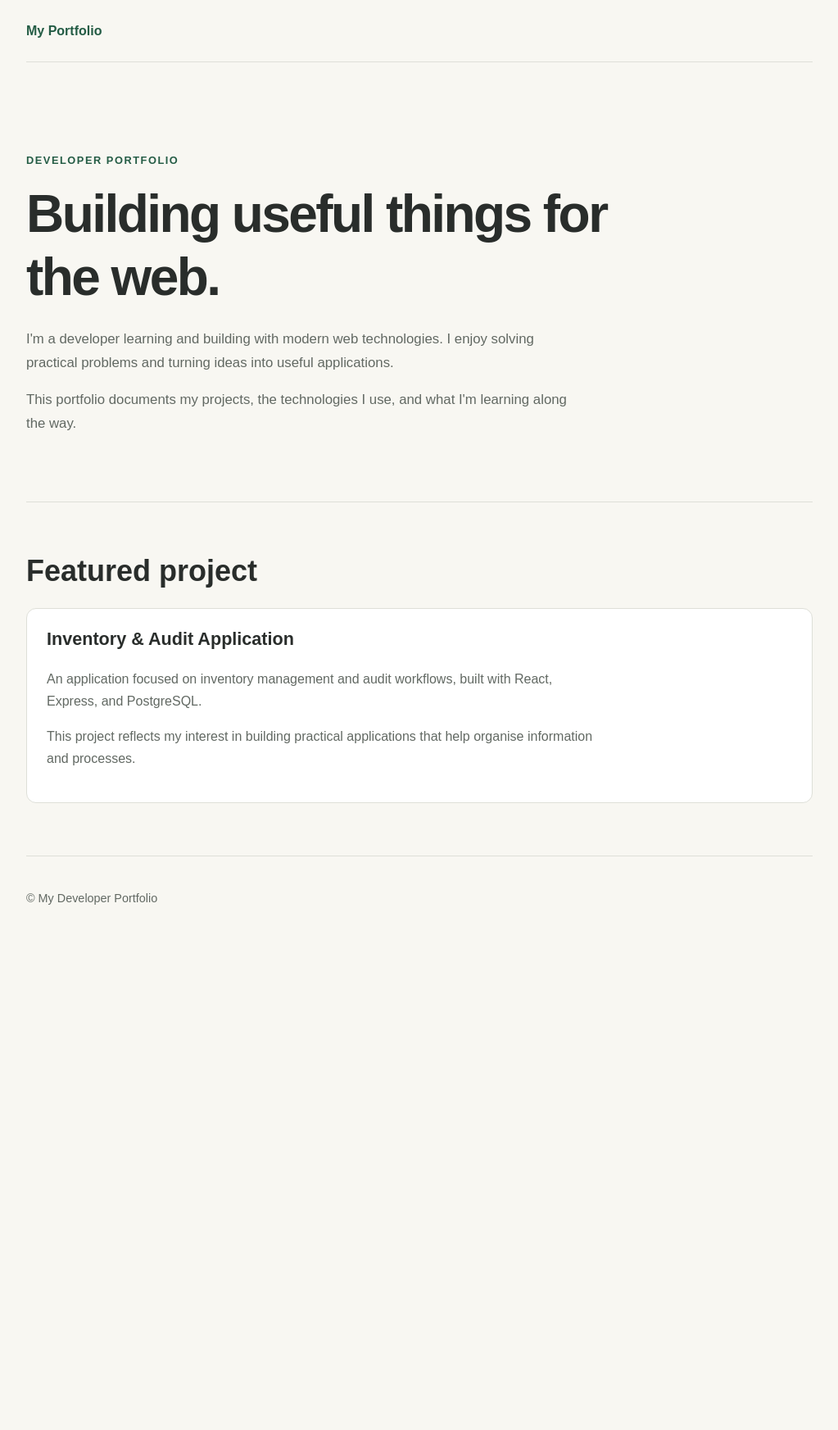
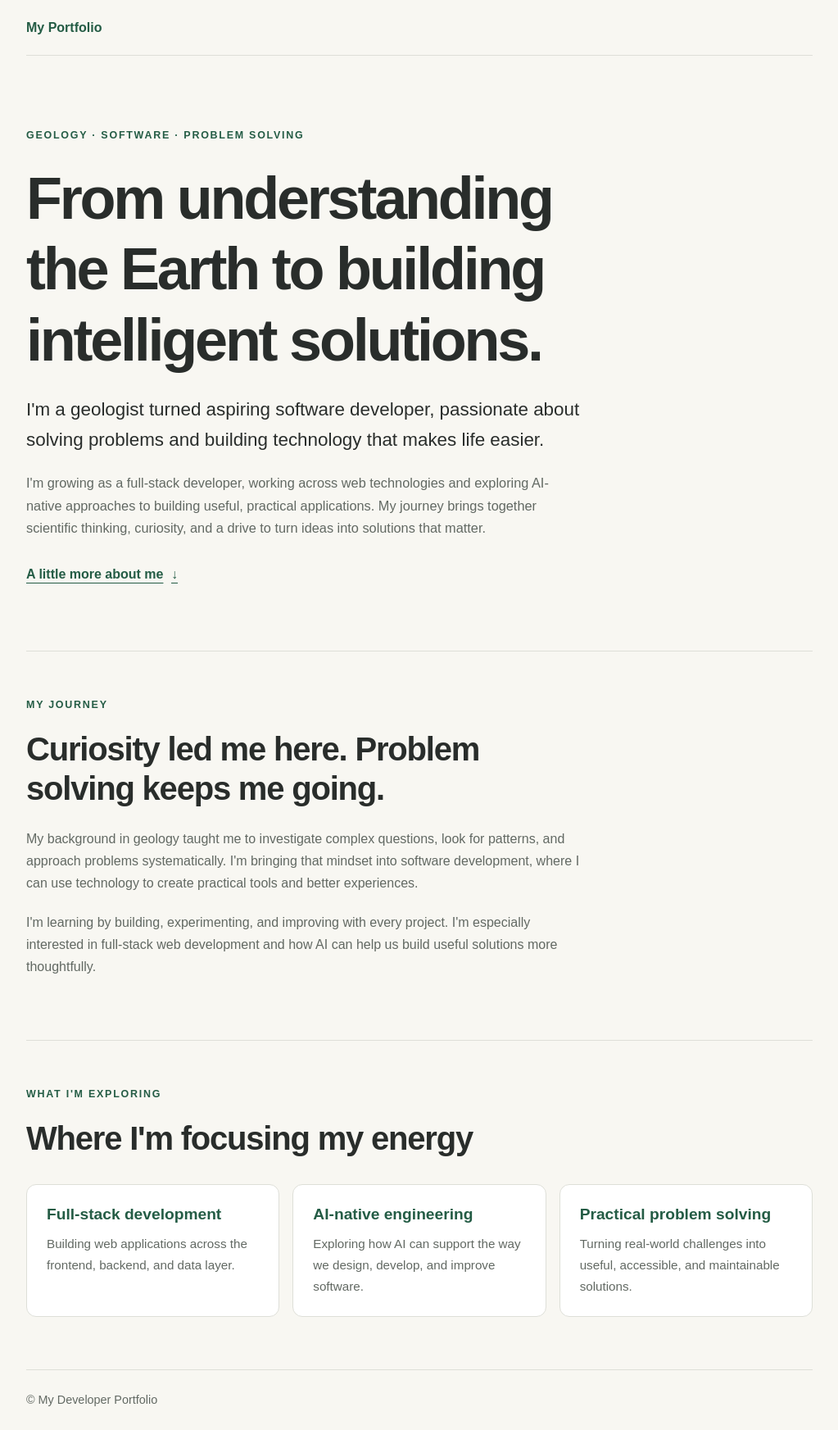
Before and after one commit to Oanebi/my-portfolio, a Django app: page / in a window 1280 px wide. Shown: the whole page at 82% size, without its empty margins (128-1151 px from the left). Before the commit the page ends 1104 px from the top, so only its background shows below. Run offline with Django 5.2, Linux system fonts and the light colour scheme.

Commit message:
Build personal profile homepage

```diff
--- a/portfolio/static/portfolio/style.css
+++ b/portfolio/static/portfolio/style.css
@@ -1,41 +1,61 @@
 
-/* Colour palette */
+/* --------------------------------------------------
+   1. Design tokens
+-------------------------------------------------- */
 :root {
     --color-background: #f8f7f2;
     --color-surface: #ffffff;
     --color-text: #292d2b;
     --color-muted: #626963;
     --color-accent: #245c45;
+    --color-accent-hover: #194532;
     --color-border: #dedfd8;
+
+    --content-width: 960px;
+    --radius-card: 12px;
 }
 
-/* Basic reset */
+/* --------------------------------------------------
+   2. Reset and base styles
+-------------------------------------------------- */
 * {
     box-sizing: border-box;
 }
 
 html {
     scroll-behavior: smooth;
+    scroll-padding-top: 2rem;
 }
 
 body {
     margin: 0;
     background-color: var(--color-background);
     color: var(--color-text);
-    font-family: Arial, sans-serif;
+    font-family: Arial, Helvetica, sans-serif;
     line-height: 1.7;
 }
 
-/* Shared page layout */
+a {
+    color: var(--color-accent);
+}
+
+a:focus-visible {
+    outline: 3px solid var(--color-accent);
+    outline-offset: 4px;
+}
+
+/* --------------------------------------------------
+   3. Shared layout
+-------------------------------------------------- */
 header,
 main,
 footer {
-    width: min(100% - 2rem, 960px);
+    width: min(100% - 2rem, var(--content-width));
     margin-inline: auto;
 }
 
 header {
-    padding-block: 1.5rem;
+    padding-block: 1.25rem;
     border-bottom: 1px solid var(--color-border);
 }
 
@@ -47,6 +67,7 @@ nav a {
 
 nav a:hover {
     text-decoration: underline;
+    text-underline-offset: 4px;
 }
 
 main {
@@ -54,72 +75,142 @@ main {
     padding-block: 4rem;
 }
 
-/* Typography */
+/* --------------------------------------------------
+   4. Typography
+-------------------------------------------------- */
 h1,
 h2,
 h3 {
     line-height: 1.2;
+    text-wrap: balance;
 }
 
 h1 {
-    max-width: 750px;
+    max-width: 780px;
     margin-block: 1rem 1.5rem;
-    font-size: clamp(2.25rem, 6vw, 4rem);
-    letter-spacing: -0.04em;
+    font-size: clamp(2.5rem, 6vw, 4.5rem);
+    font-weight: 700;
+    letter-spacing: -0.045em;
 }
 
 h2 {
-    margin-bottom: 1.5rem;
-    font-size: clamp(1.6rem, 4vw, 2.25rem);
+    max-width: 720px;
+    margin-block: 0.75rem 1.5rem;
+    font-size: clamp(1.75rem, 4vw, 2.5rem);
+    letter-spacing: -0.03em;
 }
 
 h3 {
-    font-size: 1.35rem;
+    margin-block: 0 0.75rem;
+    font-size: 1.2rem;
 }
 
 p {
     max-width: 680px;
+    margin-block: 0 1.25rem;
 }
 
-section > p:first-child {
+/* Small uppercase section labels */
+.eyebrow {
     color: var(--color-accent);
-    font-size: 0.8rem;
+    font-size: 0.78rem;
     font-weight: 700;
-    letter-spacing: 0.12em;
+    letter-spacing: 0.14em;
+    line-height: 1.5;
 }
 
-/* Welcome section */
-section[aria-labelledby="welcome-heading"] {
-    padding-block: 2rem 4rem;
+/* --------------------------------------------------
+   5. Profile introduction
+-------------------------------------------------- */
+.profile-hero {
+    padding-block: 1.5rem 5rem;
 }
 
-section[aria-labelledby="welcome-heading"] p:not(:first-child) {
-    color: var(--color-muted);
-    font-size: 1.05rem;
+.profile-hero .eyebrow {
+    margin-bottom: 1.5rem;
 }
 
-/* Featured project */
-section[aria-labelledby="projects-heading"] {
-    padding-top: 2rem;
+.profile-intro {
+    max-width: 680px;
+    color: var(--color-text);
+    font-size: clamp(1.15rem, 2.5vw, 1.4rem);
+    line-height: 1.65;
+}
+
+.profile-description {
+    color: var(--color-muted);
+    font-size: 1.02rem;
+}
+
+.profile-link {
+    display: inline-flex;
+    align-items: center;
+    gap: 0.6rem;
+    margin-top: 0.5rem;
+    font-weight: 700;
+    text-decoration-thickness: 1px;
+    text-underline-offset: 5px;
+}
+
+.profile-link:hover {
+    color: var(--color-accent-hover);
+}
+
+.profile-link span {
+    transition: transform 180ms ease;
+}
+
+.profile-link:hover span {
+    transform: translateY(3px);
+}
+
+/* --------------------------------------------------
+   6. Personal journey
+-------------------------------------------------- */
+.profile-about {
+    padding-block: 3.5rem;
     border-top: 1px solid var(--color-border);
 }
 
-article {
+.profile-about p:not(.eyebrow) {
+    color: var(--color-muted);
+}
+
+/* --------------------------------------------------
+   7. Areas of interest
+-------------------------------------------------- */
+.profile-interests {
+    padding-top: 3.5rem;
+    border-top: 1px solid var(--color-border);
+}
+
+.interest-list {
+    display: grid;
+    grid-template-columns: repeat(3, minmax(0, 1fr));
+    gap: 1rem;
+    margin-top: 2rem;
+}
+
+.interest-card {
     padding: 1.5rem;
     background-color: var(--color-surface);
     border: 1px solid var(--color-border);
-    border-radius: 12px;
+    border-radius: var(--radius-card);
 }
 
-article h3 {
-    margin-top: 0;
+.interest-card h3 {
+    color: var(--color-accent);
 }
 
-article p {
+.interest-card p {
+    margin-bottom: 0;
     color: var(--color-muted);
+    font-size: 0.95rem;
 }
 
-/* Footer */
+/* --------------------------------------------------
+   8. Footer
+-------------------------------------------------- */
 footer {
     padding-block: 1.5rem;
     border-top: 1px solid var(--color-border);
@@ -127,24 +218,55 @@ footer {
     font-size: 0.9rem;
 }
 
-/* Respect visitors who prefer less motion */
+footer p {
+    margin-bottom: 0;
+}
+
+/* --------------------------------------------------
+   9. Motion preferences
+-------------------------------------------------- */
 @media (prefers-reduced-motion: reduce) {
     html {
         scroll-behavior: auto;
     }
+
+    *,
+    *::before,
+    *::after {
+        transition-duration: 0.01ms !important;
+        animation-duration: 0.01ms !important;
+        animation-iteration-count: 1 !important;
+    }
 }
 
-/* Small screens */
+/* --------------------------------------------------
+   10. Responsive layout
+-------------------------------------------------- */
+@media (max-width: 760px) {
+    .interest-list {
+        grid-template-columns: 1fr;
+    }
+
+    .interest-card {
+        padding: 1.25rem;
+    }
+}
+
 @media (max-width: 600px) {
     main {
         padding-block: 2.5rem;
     }
 
-    section[aria-labelledby="welcome-heading"] {
-        padding-block: 1rem 3rem;
+    .profile-hero {
+        padding-block: 1rem 3.5rem;
     }
 
-    article {
-        padding: 1rem;
+    .profile-about,
+    .profile-interests {
+        padding-block: 2.5rem;
+    }
+
+    h1 {
+        font-size: clamp(2.3rem, 10vw, 3.5rem);
     }
 }
--- a/portfolio/templates/portfolio/home.html
+++ b/portfolio/templates/portfolio/home.html
@@ -4,42 +4,83 @@
 {% block title %}Home | My Developer Portfolio{% endblock %}
 
 {% block meta_description %}
-Explore my developer portfolio, projects, and journey building useful web applications.
+Meet a geologist turned aspiring software developer, exploring full-stack development and AI-native engineering to build useful solutions.
 {% endblock %}
 
 {% block content %}
-<section aria-labelledby="welcome-heading">
-    <p>DEVELOPER PORTFOLIO</p>
+<section class="profile-hero" aria-labelledby="welcome-heading">
+    <p class="eyebrow">GEOLOGY · SOFTWARE · PROBLEM SOLVING</p>
 
-    <h1 id="welcome-heading">Building useful things for the web.</h1>
+    <h1 id="welcome-heading">
+        From understanding the Earth to building intelligent solutions.
+    </h1>
+
+    <p class="profile-intro">
+        I'm a geologist turned aspiring software developer, passionate
+        about solving problems and building technology that makes life easier.
+    </p>
+
+    <p class="profile-description">
+        I'm growing as a full-stack developer, working across web technologies
+        and exploring AI-native approaches to building useful, practical
+        applications. My journey brings together scientific thinking,
+        curiosity, and a drive to turn ideas into solutions that matter.
+    </p>
+
+    <a class="profile-link" href="#about">
+        A little more about me
+        <span aria-hidden="true">↓</span>
+    </a>
+</section>
+
+<section class="profile-about" id="about" aria-labelledby="about-heading">
+    <p class="eyebrow">MY JOURNEY</p>
+
+    <h2 id="about-heading">Curiosity led me here. Problem solving keeps me going.</h2>
 
     <p>
-        I'm a developer learning and building with modern web technologies.
-        I enjoy solving practical problems and turning ideas into useful
-        applications.
+        My background in geology taught me to investigate complex questions,
+        look for patterns, and approach problems systematically. I'm bringing
+        that mindset into software development, where I can use technology
+        to create practical tools and better experiences.
     </p>
 
     <p>
-        This portfolio documents my projects, the technologies I use,
-        and what I'm learning along the way.
+        I'm learning by building, experimenting, and improving with every
+        project. I'm especially interested in full-stack web development
+        and how AI can help us build useful solutions more thoughtfully.
     </p>
 </section>
 
-<section aria-labelledby="projects-heading">
-    <h2 id="projects-heading">Featured project</h2>
+<section class="profile-interests" aria-labelledby="interests-heading">
+    <p class="eyebrow">WHAT I'M EXPLORING</p>
 
-    <article>
-        <h3>Inventory &amp; Audit Application</h3>
+    <h2 id="interests-heading">Where I'm focusing my energy</h2>
 
-        <p>
-            An application focused on inventory management and audit
-            workflows, built with React, Express, and PostgreSQL.
-        </p>
+    <div class="interest-list">
+        <article class="interest-card">
+            <h3>Full-stack development</h3>
+            <p>
+                Building web applications across the frontend, backend,
+                and data layer.
+            </p>
+        </article>
 
-        <p>
-            This project reflects my interest in building practical
-            applications that help organise information and processes.
-        </p>
-    </article>
+        <article class="interest-card">
+            <h3>AI-native engineering</h3>
+            <p>
+                Exploring how AI can support the way we design, develop,
+                and improve software.
+            </p>
+        </article>
+
+        <article class="interest-card">
+            <h3>Practical problem solving</h3>
+            <p>
+                Turning real-world challenges into useful, accessible,
+                and maintainable solutions.
+            </p>
+        </article>
+    </div>
 </section>
 {% endblock %}
```
Also changed, not shown: portfolio/tests.py (+14 -2 lines).
